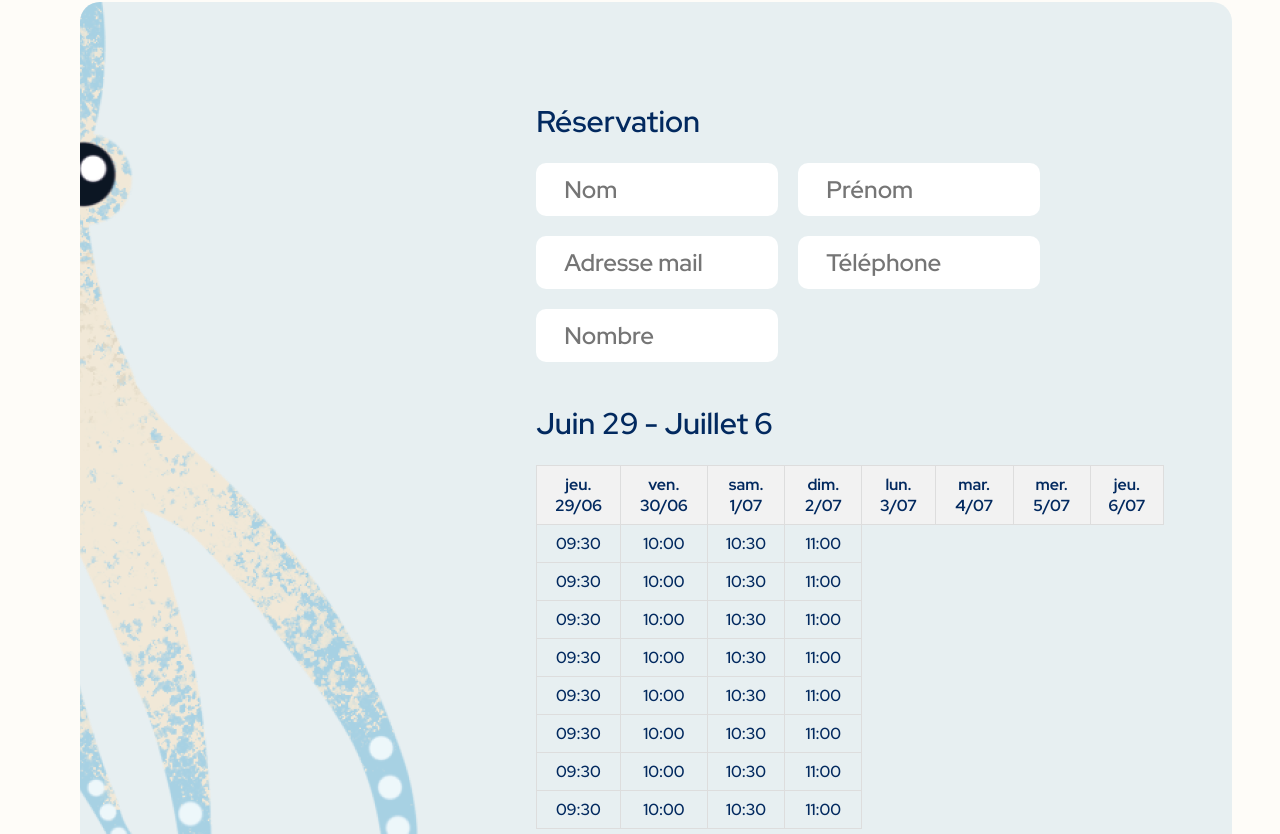
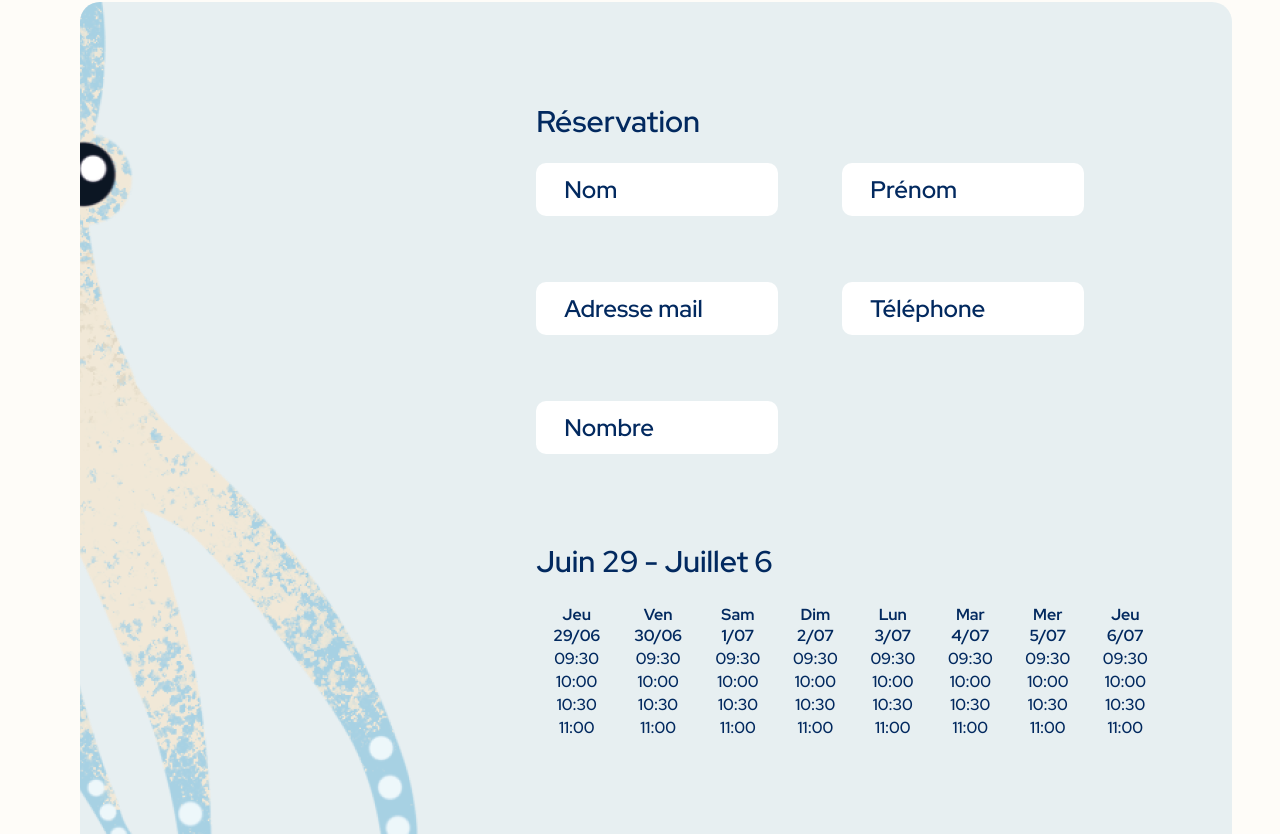
Before and after one commit to jo15122002/illuminez_votre_curiosite_site, a Nuxt app: page / in a window 1280 px wide. Shown: the part 3366-4200 px from the top of the page. Built offline with nearby package versions, Linux system fonts and the light colour scheme.

Commit message:
WIP : calendrier de la booking section

```diff
--- a/components/BookingSection.vue
+++ b/components/BookingSection.vue
@@ -20,12 +20,16 @@
                             <table>
                                 <thead>
                                     <tr>
-                                        <th v-for="date in uniqueDates">{{ date.day }}</th>
+                                        <th v-for="date in uniqueDates" class="day">
+                                            {{ date.day.substr(0, 4) }}
+                                            <br>
+                                            {{ date.day.substr(4) }}
+                                        </th>
                                     </tr>
                                 </thead>
                                 <tbody>
-                                    <tr v-for="date in uniqueDates">
-                                        <td v-for="time in date.times">{{ time }}</td>
+                                    <tr v-for="time in uniqueTimes" :key="time">
+                                        <td class="hour" v-for="date in uniqueDates">{{ time }}</td>
                                     </tr>
                                 </tbody>
                             </table>
@@ -40,6 +44,7 @@
 import { ref, onMounted } from 'vue';
 
 const uniqueDates = ref([]);
+const uniqueTimes = ref([]);
 
 const generateTimes = (hourFrom, hourTo, increments) => {
     const times = [];
@@ -58,7 +63,7 @@ const generateDates = (dayFrom, dayTo, hourFrom, hourTo, increments) => {
     const uniqueDays = [];
 
     for(let date = new Date(startDate); date <= endDate; date.setDate(date.getDate() + 1)) {
-        const dayString = `${date.toLocaleDateString('fr-FR', { weekday: 'short' })} ${date.getDate()}/${('0' + (date.getMonth() + 1)).slice(-2)}`;
+        const dayString = `${date.toLocaleDateString('fr-FR', { weekday: 'short' }).substring(0,1).toUpperCase()}${date.toLocaleDateString('fr-FR', { weekday: 'short' }).substring(1,3)} ${date.getDate()}/${('0' + (date.getMonth() + 1)).slice(-2)}`;
         uniqueDays.push({
             day: dayString,
             times: generateTimes(hourFrom, hourTo, increments)
@@ -70,7 +75,9 @@ const generateDates = (dayFrom, dayTo, hourFrom, hourTo, increments) => {
 
 onMounted(() => {
     uniqueDates.value = generateDates("2023-06-29", "2023-07-06", 9.5, 11.5, 30);
+    uniqueTimes.value = generateTimes(9.5, 11.5, 30);
 });
+
 </script>
 
 <style>
@@ -89,6 +96,10 @@ onMounted(() => {
     text-align: start;
     font-size: 30px;
     width: 213px;
+}
+
+.select-date{
+    width: 100%;
 }
 
 .selected-date-range{
@@ -154,6 +165,13 @@ onMounted(() => {
     padding: 11px 28px;
     box-sizing: border-box;
     font-size: 24px;
+    margin-right: 44px;
+    margin-bottom: 46px;
+}
+
+.input::placeholder {
+    color: #02295f;
+    font-family: 'Red Hat Display';
 }
 
 .date-table {
@@ -165,13 +183,11 @@ onMounted(() => {
     width: 100%;
 }
 
-.date-table th, .date-table td {
-    border: 1px solid #ddd;
-    padding: 8px;
-    text-align: center;
+.day{
+    white-space: pre-line;
 }
 
-.date-table th {
-    background-color: #f2f2f2;
+.hour{
+
 }
 </style>
```
